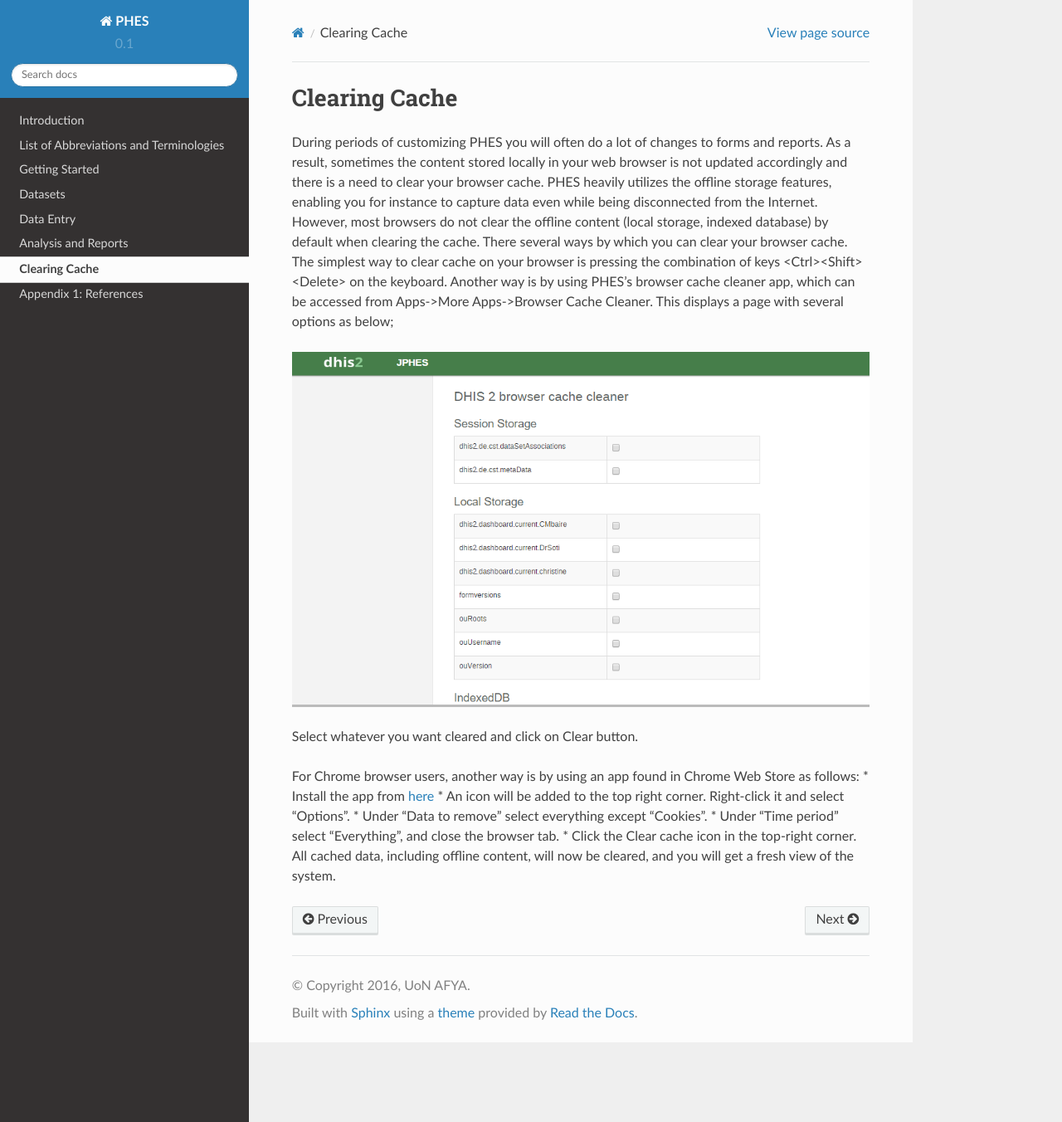
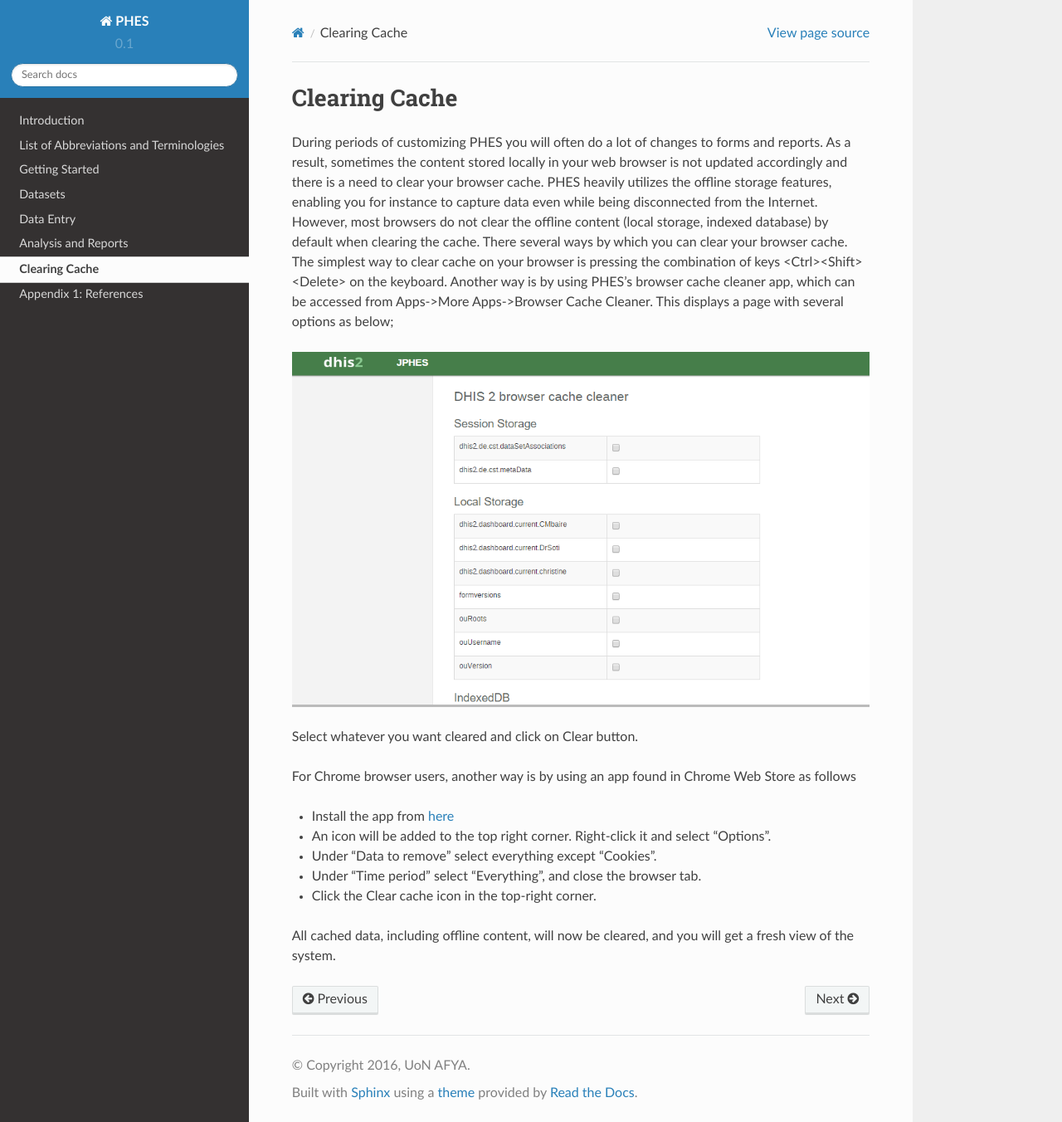
Before and after one commit to FelixOngati/phes-docs, a Sphinx documentation site: the page built from docs/clearcache.rst, in a window 1280 px wide and 1352 px high. Shown: the whole window at 83% size. Built offline with Sphinx 7.4.7 and the Read the Docs theme 2.0.0, drawn with Linux system fonts in a browser that asks for light colours.

```diff
--- a/docs/clearcache.rst
+++ b/docs/clearcache.rst
@@ -9,10 +9,12 @@
 
 Select whatever you want cleared and click on Clear button.
 
-For Chrome browser users, another  way is by using an app found in Chrome Web Store as follows:
+For Chrome browser users, another  way is by using an app found in Chrome Web Store as follows
+
 * Install the app from `here <https://chrome.google.com/webstore/detail/clear-cache/cppjkneekbjaeellbfkmgnhonkkjfpdn>`_
 * An icon will be added to the top right corner. Right-click it and select "Options".
 * Under "Data to remove" select everything except "Cookies".
 * Under "Time period" select "Everything", and close the browser tab.
 * Click the Clear cache icon in the top-right corner.
+
 All cached data, including offline content, will now be cleared, and you will get a fresh view of the system.
--- a/docs/datasets.rst
+++ b/docs/datasets.rst
@@ -1,6 +1,6 @@
 Datasets
 =========
-PHES contains the following datasets, categorized here by their level of reporting;
+PHES contains the following datasets, categorized here by their level of reporting
 
 National Level
 ----------------
```
